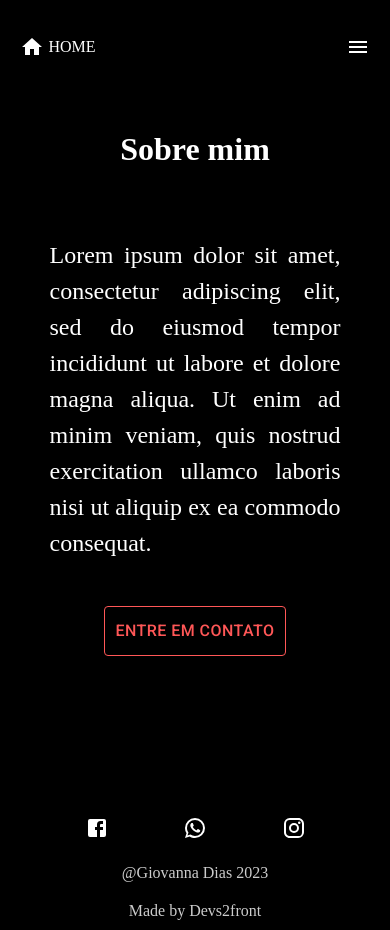
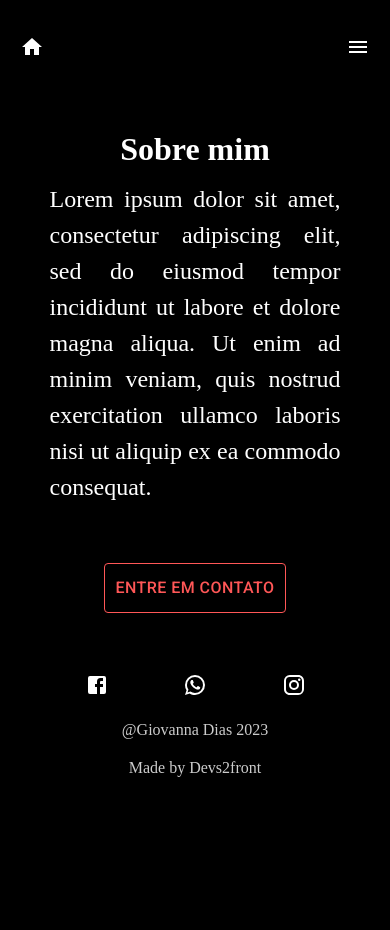
Before and after one commit to EderLimaDev/giovannaDias, a React (Vite) app: page /about in a window 390 px wide. After the commit the page ends 844 px from the top, so only its background shows below. Built offline with nearby package versions, Linux system fonts and the light colour scheme.

Commit message:
continuação ajustes layout

```diff
--- a/src/components/AboutSection.css
+++ b/src/components/AboutSection.css
@@ -25,6 +25,7 @@
 @media (max-width: 640px) {
     .mainSection p {
         font-size: 1.5rem;
+        line-height: 30px;
     }
     .mainSection h1 {
         font-size: 2.5rem;
--- a/src/components/Footer.css
+++ b/src/components/Footer.css
@@ -2,6 +2,8 @@
     display: flex;
     justify-content: center;
     align-items: center;
+    position: relative;
+    bottom: 0;
 
 }
 
@@ -20,12 +22,16 @@
 
 @media (max-width: 640px) {
     .footerContainer {
-        margin-top: 30%;
         flex-direction: column;
     }
     .footerItem {
         width: 100%;
         padding: 10px;
+
+    }
+    .footerItem .socialMobile {
+        width: 100%;
+        justify-content: space-evenly;
     }
 
     .footerItem .devs {
--- a/src/components/Footer.jsx
+++ b/src/components/Footer.jsx
@@ -9,9 +9,11 @@ function Footer() {
                 <div className="footerItem">
                     <SocialMedia classStyle={"socialMobile"}/>
                 </div>
+
                 <div className="footerItem">
                     <p>@Giovanna Dias 2023</p>
                 </div>
+
                 <div className="footerItem">
                     <p className="devs">Made by Devs2front</p>
                 </div>
--- a/src/components/Header.css
+++ b/src/components/Header.css
@@ -17,6 +17,10 @@
     display: flex;
     align-items: center;
     justify-content: center;
+}
+
+.headerLogo span {
+    text-align: end;
 }
 
 
--- a/src/components/Header.jsx
+++ b/src/components/Header.jsx
@@ -14,7 +14,7 @@ function Header() {
 
 
                 <div className="headerLogo">
-                    <div><Link className='homeLink' to="/"><HomeIcon /> HOME</Link></div>
+                    <div><Link className='homeLink' to="/"><HomeIcon /></Link></div>
                 </div>
 
                 <nav className="navbarItems">
--- a/src/components/navbarMobile/Navbar.jsx
+++ b/src/components/navbarMobile/Navbar.jsx
@@ -41,7 +41,7 @@ const Navbar = () => {
           <ul className='mobileSidebar'>
               <Link className="linksMobile" to="/">
                 <li>
-                <HomeIcon />
+                  <HomeIcon  />
                   HOME
                 </li>
               </Link>
--- a/src/components/navbarMobile/styles.css
+++ b/src/components/navbarMobile/styles.css
@@ -1,8 +1,7 @@
-
 .navbarItemsMobile {
   width: 270px;
   left: -270px;
-    height: 100vh;
+  height: 100%;
   padding: 20px;
   position: fixed;
   top: 0;
@@ -36,7 +35,7 @@
 
 .active {
   left: 0;
-    transition: 1.5s ease;
+  transition: 1s ease;
 }
 
 .mobileSidebar {
@@ -57,7 +56,8 @@
   justify-content: start;
   position: relative;
   border-radius: 8px;
-    box-shadow: rgba(40, 40, 93, 0.25) 0px 30px 60px -12px inset, rgba(0, 0, 0, 0.3) 0px 18px 36px -18px inset;
+  box-shadow: rgba(40, 40, 93, 0.25) 0px 30px 60px -12px inset,
+    rgba(0, 0, 0, 0.3) 0px 18px 36px -18px inset;
 }
 
 .navArrow {
@@ -93,12 +93,10 @@
 }
 
 .rotate {
-    transform:rotate(90deg) ;
+  transform: rotate(90deg);
 }
 
 @media (max-width: 600px) {
-
-
   .mobileMenu {
     display: flex;
     align-self: center;
@@ -107,5 +105,4 @@
     top: 35px;
     z-index: 8;
   }
-
 }
--- a/src/pages/AboutPage/style.css
+++ b/src/pages/AboutPage/style.css
@@ -17,17 +17,19 @@
 
 .aboutText {
     padding: 30px;
-    text-align: left;
     display: grid;
-    grid-template-rows: 20% 70% 10%;
+    grid-template-rows: 50px 1fr 50px;
 }
 
+.aboutText h1 {
+    font-size: 2.5em;
+}
 
 .aboutText > p {
     font-size: 2rem;
     line-height: 1.5;
-    text-align: left;
-    margin: 20px 0 20px 0;
+    text-align: center;
+    margin: 20px 0;
     padding: 20px;
 }
 
@@ -44,9 +46,6 @@
 }
 
 @media (max-width: 600px) {
-    .aboutText, .aboutText > p{
-        text-align: center;
-    }
 
     .aboutText h1 {
         font-size: 2rem;
@@ -54,13 +53,9 @@
 
     .aboutText > p {
         font-size: 1.5rem;
-        margin: 0 0 40% 0;
+        margin: 0 0 20% 0;
         padding: 0;
         text-align: justify;
     }
 
-    .aboutText > button {
-        margin-top: 20%;
-    }
-
 }
--- a/src/pages/Contact.jsx/index.jsx
+++ b/src/pages/Contact.jsx/index.jsx
@@ -10,7 +10,6 @@ export default function Contact() {
 
     return(
         <div>
-
 
             <div className="mainSectionContactPage">
 
--- a/src/pages/Contact.jsx/style.css
+++ b/src/pages/Contact.jsx/style.css
@@ -26,10 +26,17 @@
 }
 
 @media (max-width:600px) {
+
+    .mainSectionContactPage {
+        height: 100%;
+    }
+
     .mainSectionContactPage img {
         width: 100%;
+        margin: 10% 0;
     }
     .contactsItems {
+
         flex-direction: column;
         justify-content: center;
         align-items: center;
```
Also changed, not shown: src/pages/AboutPage/index.jsx (+12 -12 lines). Lines whose indentation alone changed are shown as unchanged.
